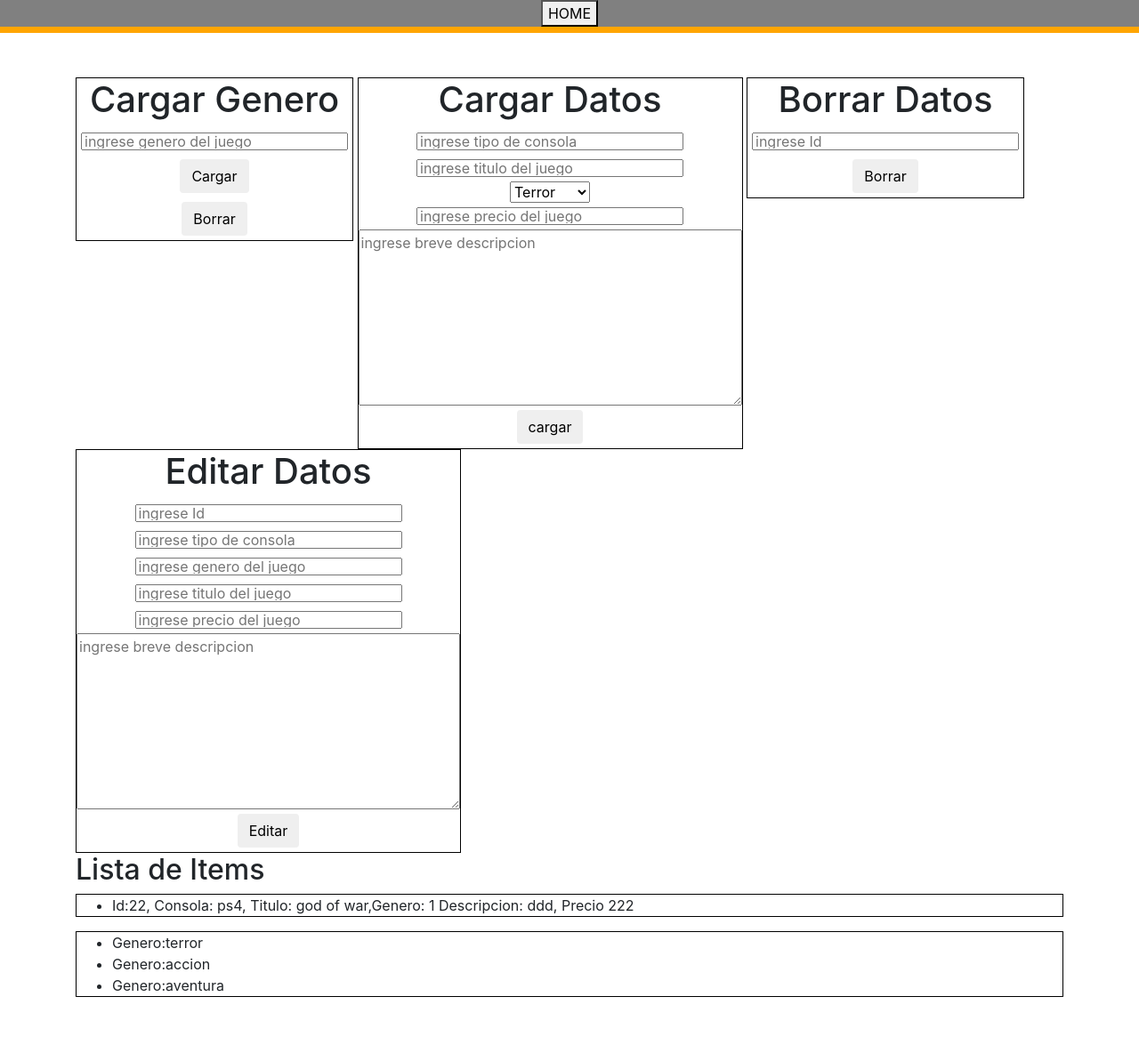
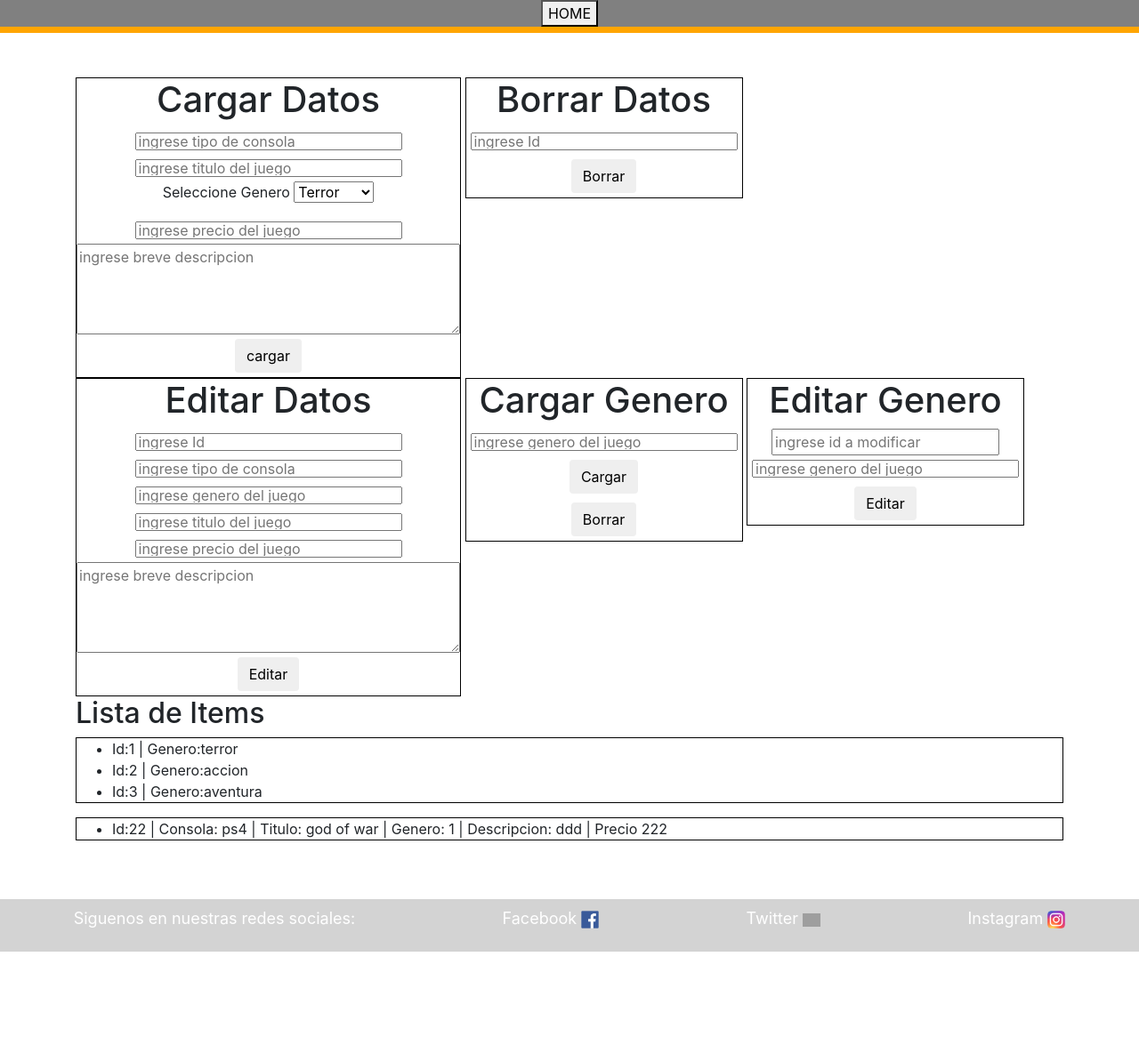
Before and after one commit to juanPedro1984/TPEWebII, a PHP site: page /proyectos/administrador in a window 1280 px wide. Shown: the top 1184 px of the page at 89% size. After the commit the page ends 1070 px from the top, so only its background shows below. Run offline with PHP 8.4, Linux system fonts and the light colour scheme; data comes from the database, SQL or seed files in the repository; grey boxes are pictures that could not be loaded.

Commit message:
editar genero, mvc, lado adminitrador avanzado

```diff
--- a/controller/adminController.php
+++ b/controller/adminController.php
@@ -1,16 +1,24 @@
 <?php
 require_once './view/adminView.php';
 require_once './model/adminModel.php';
+require_once './index.php';
 
 class adminController{
   private $view;
   private $titulo;
   private $model;
+  private $index;
 
   function __construct()  {
     $this->view = new adminView();
     $this->titulo = "DigitalGames";
     $this->model = new adminModel();
+    $this->index = new index();
+  }
+
+  function Home()
+  {
+    $this->index->Home();
   }
 
   function Admin(){
@@ -36,6 +44,9 @@
   function InsertGenero(){
     $this->model->InsertGenero();
   }
+  function EditarGenero(){
+    $this->model->EditarGenero();
+  }
 
 }
 
--- a/index.php
+++ b/index.php
@@ -1,6 +1,11 @@
 <?php
+/**
+ *
+ */
+class index
+{
 
-function home()
+function Home()
 {
   $titulo = "DigitalGames";
 
@@ -68,4 +73,5 @@
 
 <?php
 }
+}
  ?>
--- a/model/adminModel.php
+++ b/model/adminModel.php
@@ -67,6 +67,14 @@
     $sentencia -> execute(array($genero));
     header("Location:http://".$_SERVER["SERVER_NAME"]. dirname($_SERVER["PHP_SELF"])."/administrador");
 }
+  function EditarGenero()
+  {
+    $id_Genero=$_POST['id_gen'];
+    $genero=$_POST['editGen'];
+    $sentencia = $this->db->prepare("update genero set Genero=? where id_Genero=?");
+    $sentencia->execute(array($genero,$id_Genero));
+    header("Location:http://".$_SERVER["SERVER_NAME"]. dirname($_SERVER["PHP_SELF"])."/administrador");
+    }
 }
 
  ?>
--- a/route.php
+++ b/route.php
@@ -5,7 +5,7 @@
 $controller = new adminController();
 
     if($_GET['action'] == ''){
-    home();
+    $controller->Home();
   }
     if($_GET['action'] == 'administrador') {
       $controller->Admin();
@@ -24,7 +24,10 @@
   }
     if ($_GET['action'] == 'borrarGen'){
       $controller->BorrarGenero();
-    }
+  }
+    if($_GET['action'] == 'editGen'){
+      $controller->EditarGenero();
+  }
 
 
 
--- a/view/adminView.php
+++ b/view/adminView.php
@@ -20,7 +20,9 @@
         <ul class="nav justify-content-center">
           <li class="nav-item">
             <div class="dropdown">
-              <a href=""> <button class="dropbtn" class="nav-link" >HOME</button></a>
+              <form class="" action="" method="get">
+                <button class="submit" class="nav-link" >HOME</button>
+              </form>
             </div>
           </li>
       </ul>
@@ -31,25 +33,19 @@
 
       <div class="container">
         <div class="formulario">
-          <h1>Cargar Genero</h1>
-          <form class="formCarga" action="genero" method="post">
-            <input class="inputCarga" type="text" name="cargaGenero" value="" placeholder="ingrese genero del juego">
-            <button class="btn" type="submit" name="button">Cargar</button>
-            <button class="btn" type="submit" name="button"formaction="borrarGen"  >Borrar</button>
-          </form>
-        </div>
-        <div class="formulario">
           <h1>Cargar Datos</h1>
           <form class="formCarga" action="agregar" method="post">
             <input class="inputCarga" type="text" name="cargaConsola" value="" placeholder="ingrese tipo de consola">
             <input class="inputCarga" type="text" name="cargaTitulo" value="" placeholder="ingrese titulo del juego">
+            <p>Seleccione Genero
             <select class=inputCarga"" name="selectGen">
               <option value="1">Terror</option>
               <option value="2">Accion</option>
               <option value="3">Aventura</option>
             </select>
+          </p>
             <input class="inputCarga" type="number" name="cargaPrecio" value="" placeholder="ingrese precio del juego">
-            <textarea name="cargaDescripcion" rows="8" cols="40" placeholder="ingrese breve descripcion"></textarea>
+            <textarea name="cargaDescripcion" rows="4" cols="40" placeholder="ingrese breve descripcion"></textarea>
             <button class="btn" type="submit" name="button">cargar</button>
           </form>
         </div>
@@ -68,7 +64,23 @@
             <input class="inputCarga" type="text" name="editGenero" value="" placeholder="ingrese genero del juego">
             <input class="inputCarga" type="text" name="editTitulo" value="" placeholder="ingrese titulo del juego">
             <input class="inputCarga" type="number" name="editPrecio" value="" placeholder="ingrese precio del juego">
-            <textarea name="editDescripcion" rows="8" cols="40" placeholder="ingrese breve descripcion"></textarea>
+            <textarea name="editDescripcion" rows="4" cols="40" placeholder="ingrese breve descripcion"></textarea>
+            <button class="btn" type="submit" name="button">Editar</button>
+          </form>
+        </div>
+        <div class="formulario">
+          <h1>Cargar Genero</h1>
+          <form class="formCarga" action="genero" method="post">
+            <input class="inputCarga" type="text" name="cargaGenero" value="" placeholder="ingrese genero del juego">
+            <button class="btn" type="submit" name="button">Cargar</button>
+            <button class="btn" type="submit" name="button"formaction="borrarGen"  >Borrar</button>
+          </form>
+        </div>
+        <div class="formulario">
+          <h1>Editar Genero</h1>
+          <form class="formCarga" action="editGen" method="post">
+            <input type="number" name="id_gen" value="" placeholder="ingrese id a modificar">
+            <input class="inputCarga" type="text" name="editGen" value="" placeholder="ingrese genero del juego">
             <button class="btn" type="submit" name="button">Editar</button>
           </form>
         </div>
@@ -76,14 +88,14 @@
               <h2>Lista de Items</h2>
           <?php
           echo "<ul class='tabla'>";
-          foreach ($juegos as $juego) {
-            echo   "<li> Id:".$juego['id_Juego'].", Consola: ".$juego['Consola'].", Titulo: ".$juego['Titulo'].",Genero: ".$juego['id_Genero']." Descripcion: ".$juego['Descripcion'].", Precio ".$juego['Precio']."</li>";
+          foreach ($generos as $genero) {
+            echo   "<li>Id:".$genero['id_Genero']." | Genero:".$genero['Genero']."</li>";
           }
           echo "</ul>";
 
           echo "<ul class='tabla'>";
-          foreach ($generos as $genero) {
-            echo   "<li> Genero:".$genero['Genero']."</li>";
+          foreach ($juegos as $juego) {
+            echo   "<li> Id:".$juego['id_Juego']." | Consola: ".$juego['Consola']." | Titulo: ".$juego['Titulo']." | Genero: ".$juego['id_Genero']." | Descripcion: ".$juego['Descripcion']." | Precio ".$juego['Precio']."</li>";
           }
           echo "</ul>";
            ?>
```
